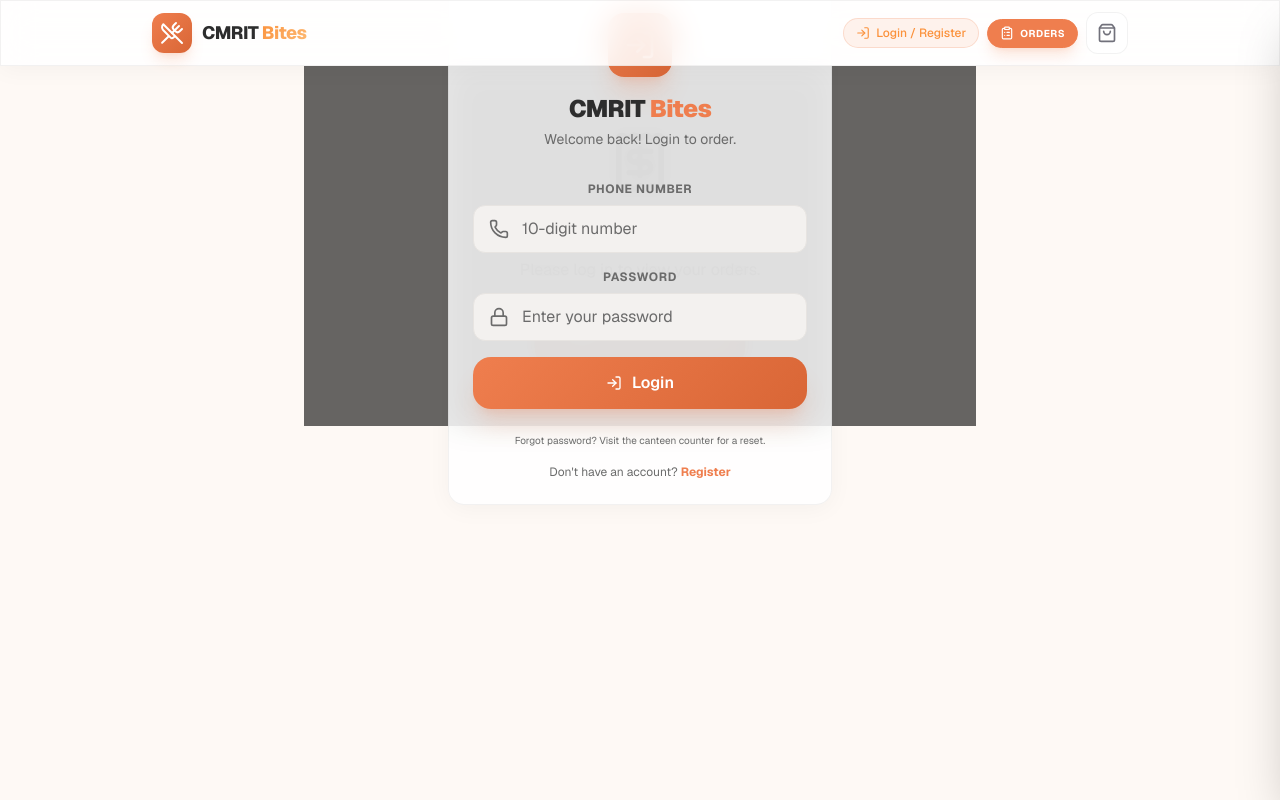
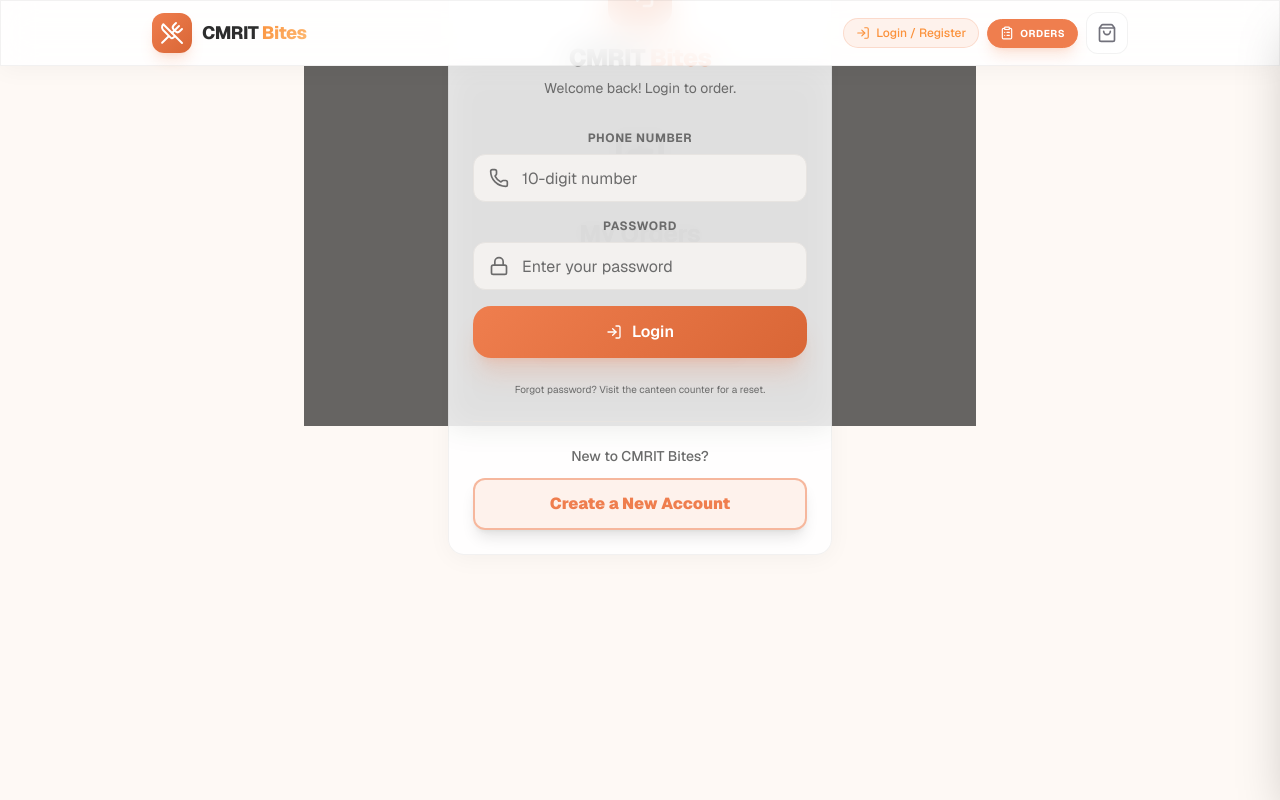
Before and after one commit to dewernodecimal/cmrit-canteen, a Next.js app: page /orders in a window 1280 px wide. Built offline with nearby package versions, Linux system fonts and the light colour scheme.

Commit message:
UI: Make register button much more prominent on AuthModal

```diff
--- a/src/components/AuthModal.tsx
+++ b/src/components/AuthModal.tsx
@@ -121,15 +121,22 @@
         </form>
 
         {/* Toggle mode */}
-        <p className="text-center text-xs text-text-secondary mt-4">
-          {mode === 'login' ? "Don't have an account? " : 'Already registered? '}
+        <div className="mt-6 pt-6 border-t border-surface-600 flex flex-col items-center gap-3">
+          <p className="text-sm font-medium text-text-secondary">
+            {mode === 'login' ? "New to CMRIT Bites?" : 'Already have an account?'}
+          </p>
           <button
+            type="button"
             onClick={() => { setMode(mode === 'login' ? 'register' : 'login'); setError(''); }}
-            className="text-brand-500 hover:text-brand-600 font-bold transition-colors"
+            className={`w-full py-3 rounded-xl font-black transition-all ${
+              mode === 'login'
+                ? 'bg-brand-500/10 text-brand-500 border-2 border-brand-500/50 hover:bg-brand-500/20 hover:border-brand-500 shadow-lg'
+                : 'text-text-secondary hover:text-text-primary underline'
+            }`}
           >
-            {mode === 'login' ? 'Register' : 'Login'}
+            {mode === 'login' ? 'Create a New Account' : 'Login Here'}
           </button>
-        </p>
+        </div>
 
       </div>
     </div>
```
